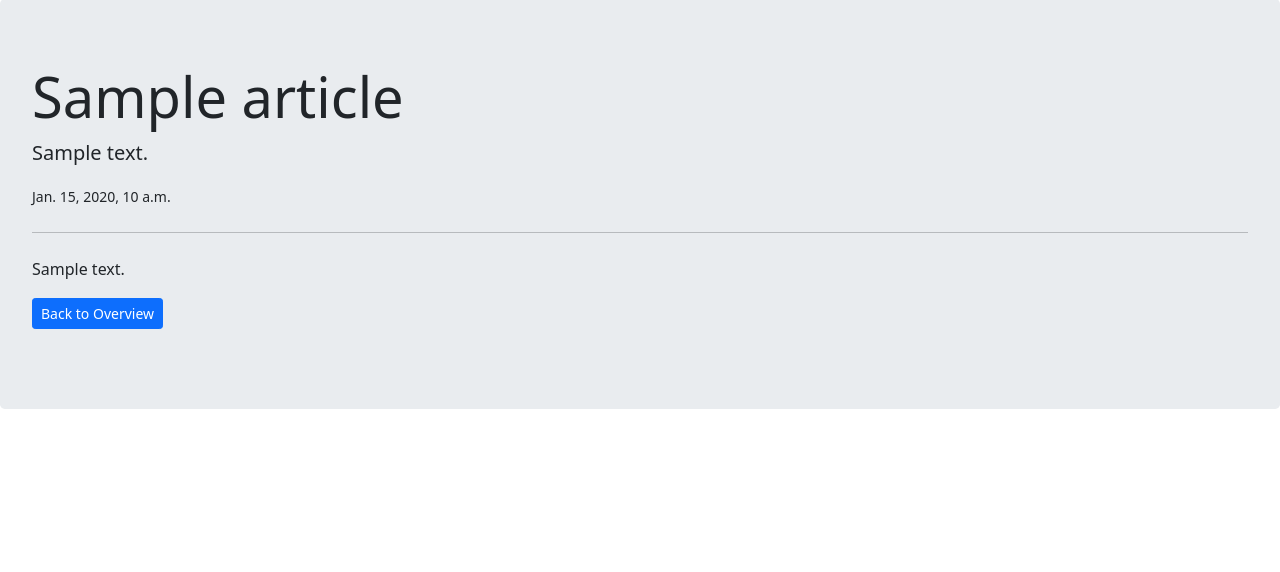
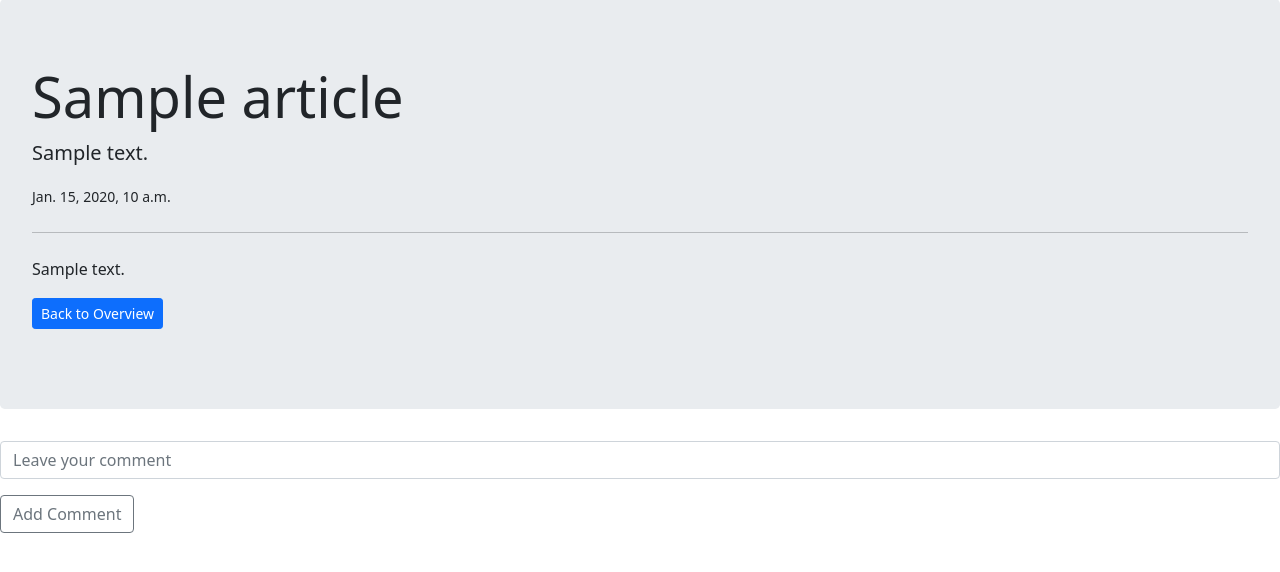
Before and after one commit to pppster/Travel, a Django app: page /article/1 in a window 1280 px wide. Shown: the part 57-629 px from the top of the page. Run offline with Django 4.2, Linux system fonts and the light colour scheme; tables that the repository leaves empty hold one stand-in row (values such as "Sample post"); some libraries are stand-ins or nearby versions.

Commit message:
added comment functionality

```diff
--- a/articles/forms.py
+++ b/articles/forms.py
@@ -1,6 +1,6 @@
 from typing import Any, Dict
 from django import forms
-from .models import Article
+from .models import Article, Comment
 
 
 class ArticleForm(forms.ModelForm):
@@ -18,3 +18,15 @@ class ArticleForm(forms.ModelForm):
             'summary': forms.TextInput(attrs={'class':'form-control', 'placeholder':'Enter a short description'}),
             'content': forms.Textarea(attrs={'class':'form-control', 'placeholder':'Enter your content'}),
         }
+
+class CommentForm(forms.ModelForm):
+    class Meta:
+        model = Comment
+        fields = ('text',)
+        labels = {
+            'text': '',
+        }
+
+        widgets = {
+            'text': forms.TextInput(attrs={'class':'form-control', 'placeholder':'Leave your comment'}),
+        }
--- a/articles/models.py
+++ b/articles/models.py
@@ -12,6 +12,7 @@ class Comment(models.Model):
     text = models.TextField()
     date_created = models.DateTimeField('Comment Added',blank=True, auto_now_add=True)
     creator = models.IntegerField("Comment Creator", blank=False, default=1)
+    article = models.IntegerField("Article", blank=False, default=1)
 
 
 class Image(models.Model):
--- a/articles/views.py
+++ b/articles/views.py
@@ -7,15 +7,29 @@ from django.http import HttpResponseRedirect
 from django.contrib.auth. decorators import login_required
 
 from .models import Article
-from .forms import ArticleForm
+from .forms import ArticleForm, CommentForm
+
 
 def article(request, id):
+    submitted = False
+    form = CommentForm()
     article = Article.objects.get(id=id)
-    context = {
-        'article': article,
-    }
-    template = loader.get_template('article.html')
-    return HttpResponse(template.render(context, request))
+
+    if request.method == "POST":
+        form = CommentForm(request.POST)
+        if form.is_valid():
+            comment = form.save(commit=False)
+            comment.creator = request.user.id # logged in user
+            comment.save()
+
+            messages.success(request, ('Your comment was successfully stored'))
+            return HttpResponseRedirect(f"/article/{id}?submitted=True")
+    else:
+        if 'submitted' in request.GET:
+            submitted = True
+
+    return render(request, 'article.html', {'article':article,'form': form, 'submitted': submitted})
+
 
 
 def articles_overview(request):
--- a/templates/article.html
+++ b/templates/article.html
@@ -45,6 +45,20 @@ Article
         </p>
       </div>
 
+      <div>
+        <form action='' method='POST'>
+            {% csrf_token %}
+
+            {{form.as_p }}
+
+            <div>
+              <button type='submit' class="btn btn-outline-secondary">Add Comment</button>
+            </div>
+          </form>
+
+      </div>
+
+
 
 
 </body>
```
